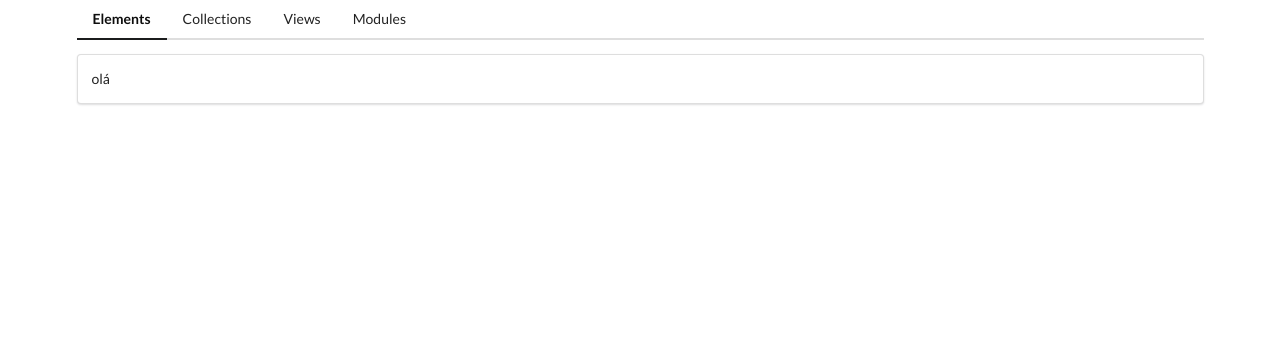
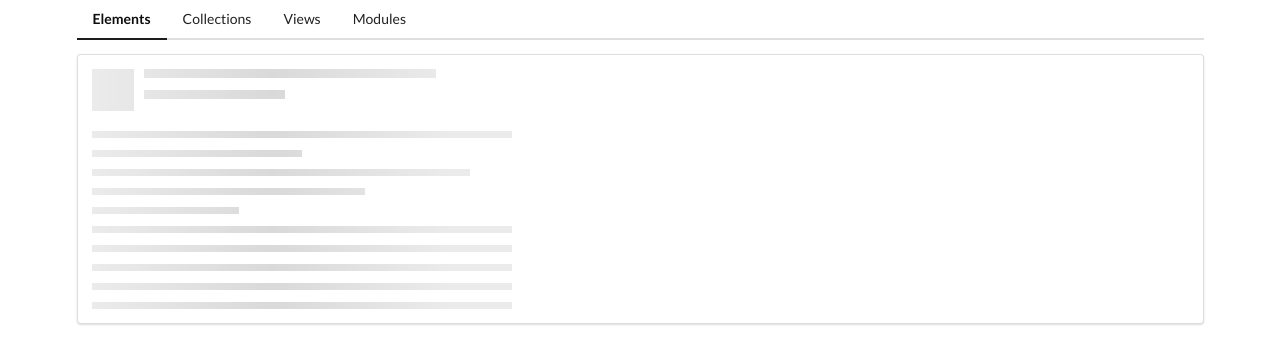
Before and after one commit to RBDATenorio/angular-modules, an Angular app: page /elements in a window 1280 px wide. Shown: the top 364 px of the page. Built offline with nearby package versions, Linux system fonts and the light colour scheme.

Commit message:
creating a custom directive

```diff
--- a/src/app/elements/elements-home/elements-home.component.html
+++ b/src/app/elements/elements-home/elements-home.component.html
@@ -1 +1,3 @@
-<p>olá</p>
+<app-placeholder [header]="true"
+                [paragraph]="10"
+></app-placeholder>
--- a/src/app/elements/elements.module.ts
+++ b/src/app/elements/elements.module.ts
@@ -3,10 +3,12 @@ import { CommonModule } from '@angular/common';
 
 import { ElementsRoutingModule } from './elements-routing.module';
 import { ElementsHomeComponent } from './elements-home/elements-home.component';
+import { PlaceholderComponent } from './placeholder/placeholder.component';
+import { TimesDirective } from './times.directive';
 
 
 @NgModule({
-  declarations: [ElementsHomeComponent],
+  declarations: [ElementsHomeComponent, PlaceholderComponent, TimesDirective],
   imports: [
     CommonModule,
     ElementsRoutingModule
--- /dev/null
+++ b/src/app/elements/placeholder/placeholder.component.html
@@ -0,0 +1,9 @@
+<div class="ui placeholder">
+    <div class="image header" *ngIf="header">
+        <div class="line"></div>
+        <div class="line"></div>
+    </div>
+    <div class="paragraph" >
+        <div *appTimes="paragraph" class="line"></div>
+    </div>
+</div>
--- /dev/null
+++ b/src/app/elements/placeholder/placeholder.component.ts
@@ -0,0 +1,18 @@
+import { Component, Input, OnInit } from '@angular/core';
+
+@Component({
+  selector: 'app-placeholder',
+  templateUrl: './placeholder.component.html',
+  styleUrls: ['./placeholder.component.css']
+})
+export class PlaceholderComponent implements OnInit {
+
+  @Input() header!: boolean;
+  @Input() paragraph = 3;
+
+  constructor() { }
+
+  ngOnInit(): void {
+  }
+
+}
--- /dev/null
+++ b/src/app/elements/times.directive.ts
@@ -0,0 +1,20 @@
+import { Directive, TemplateRef, ViewContainerRef, Input } from '@angular/core';
+
+@Directive({
+  selector: '[appTimes]'
+})
+export class TimesDirective {
+
+  constructor(
+    private viewContainer: ViewContainerRef,
+    private templateRef: TemplateRef<any>,
+  ) { }
+
+  @Input('appTimes') set render(times: number) {
+    this.viewContainer.clear();
+
+    for (let i = 0; i < times; i++ ) {
+      this.viewContainer.createEmbeddedView(this.templateRef, {});
+    }
+  }
+}
```
Also changed, not shown: src/app/elements/placeholder/placeholder.component.css (added), 2 other files (tests, documents, lock files or other folders).
